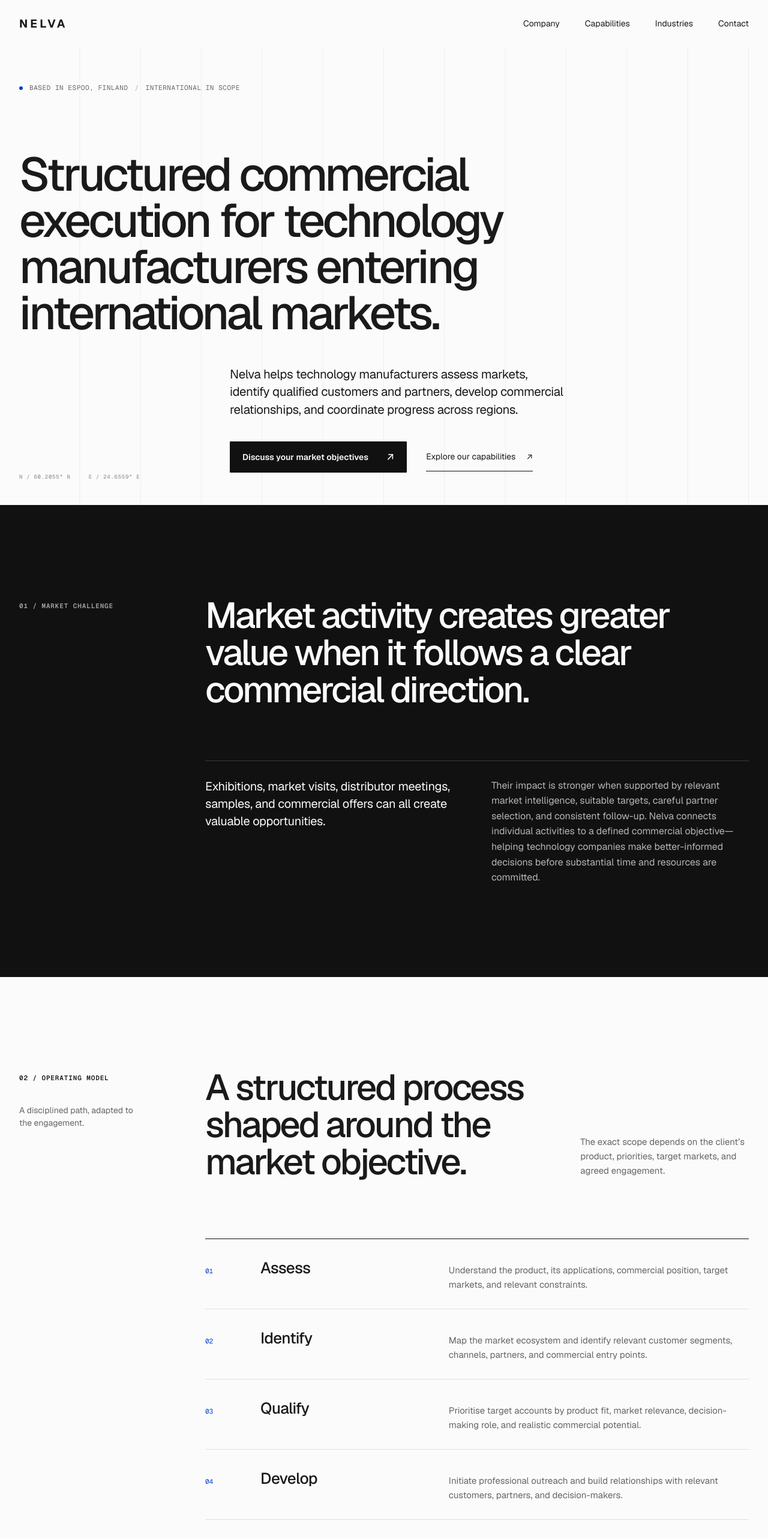
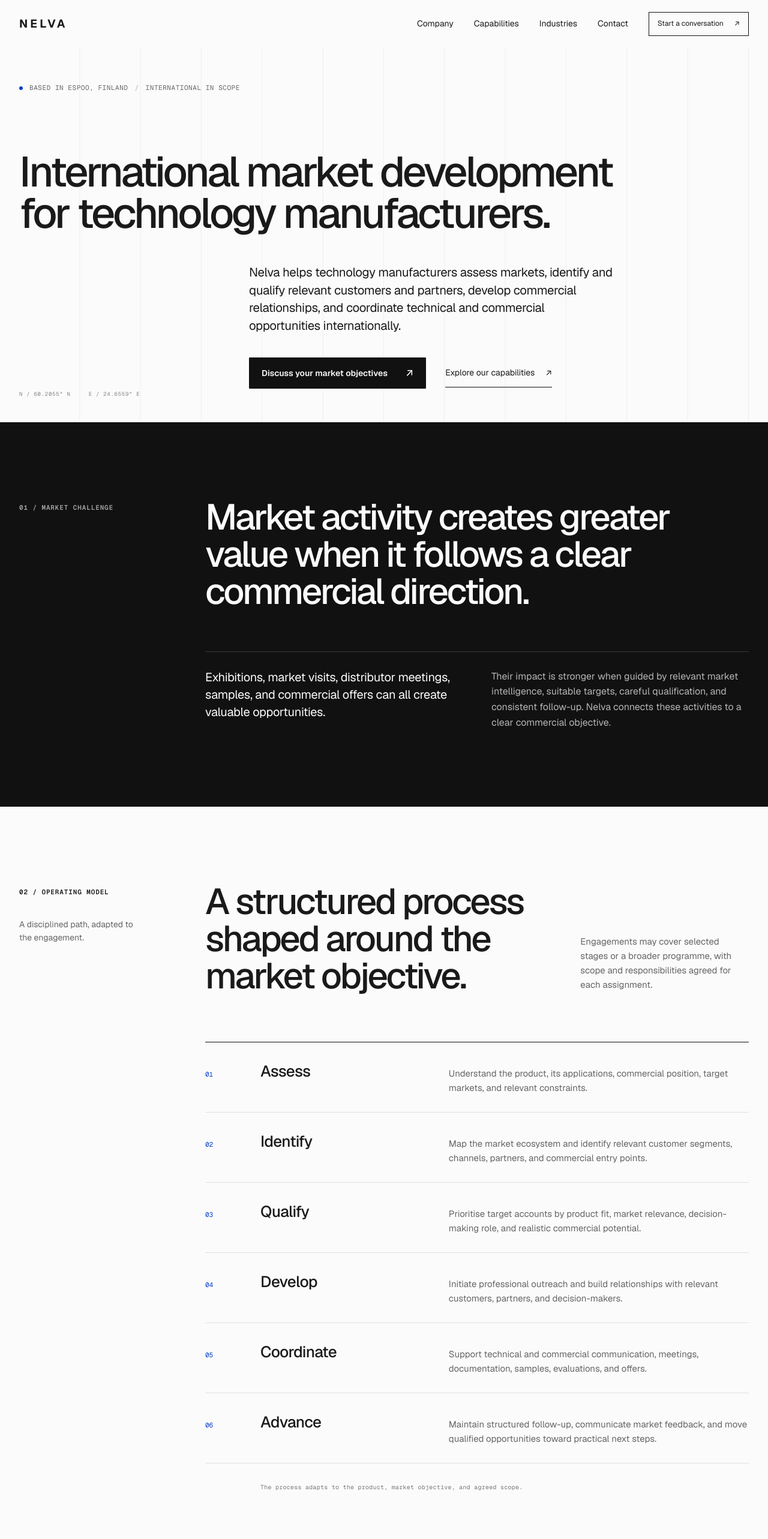
Before and after one commit to Maged-Mukred/Nelva, a Next.js app: page / in a window 1280 px wide. Shown: the top 2566 px of the page at 60% size. Built offline with nearby package versions, Linux system fonts and the light colour scheme.

Commit message:
Refine Nelva homepage focus and conversion

```diff
--- a/app/globals.css
+++ b/app/globals.css
@@ -153,7 +153,7 @@ a {
 .desktop-nav {
   display: flex;
   align-items: center;
-  gap: 42px;
+  gap: 34px;
   font-size: 14px;
 }
 
@@ -180,13 +180,30 @@ a {
   transform-origin: left;
 }
 
+.desktop-nav .nav-cta {
+  min-height: 40px;
+  padding: 0 14px;
+  gap: 18px;
+  border: 1px solid var(--ink);
+  font-size: 12px;
+}
+
+.desktop-nav .nav-cta::after {
+  display: none;
+}
+
+.desktop-nav .nav-cta:hover {
+  background: var(--ink);
+  color: white;
+}
+
 .menu-button,
 .mobile-menu {
   display: none;
 }
 
 .hero {
-  min-height: 94svh;
+  min-height: 88svh;
   padding-top: calc(var(--header-height) + 58px);
   padding-bottom: 40px;
   display: flex;
@@ -234,14 +251,14 @@ a {
 }
 
 .hero-content {
-  width: 75%;
+  width: 82%;
   margin-top: clamp(82px, 12vh, 142px);
 }
 
 .hero h1 {
   margin: 0;
   max-width: 1240px;
-  font-size: clamp(52px, 6.1vw, 94px);
+  font-size: clamp(50px, 5.5vw, 82px);
   font-weight: 470;
   line-height: 0.99;
   letter-spacing: -0.055em;
@@ -340,7 +357,7 @@ a {
 }
 
 .section {
-  padding-block: clamp(112px, 12vw, 176px);
+  padding-block: clamp(104px, 10vw, 152px);
 }
 
 .section h2 {
@@ -364,7 +381,7 @@ a {
   display: grid;
   grid-template-columns: 1fr 1fr;
   gap: 48px;
-  margin-top: 86px;
+  margin-top: 68px;
   padding-top: 28px;
   border-top: 1px solid #3a3a3a;
 }
@@ -397,7 +414,7 @@ a {
 }
 
 .stage-list {
-  margin: 96px 0 0;
+  margin: 78px 0 0;
   padding: 0;
   list-style: none;
   border-top: 1px solid var(--ink);
@@ -465,12 +482,12 @@ a {
 .capability-grid {
   display: grid;
   grid-template-columns: repeat(3, 1fr);
-  margin-top: 96px;
+  margin-top: 76px;
   border-top: 1px solid var(--ink);
 }
 
 .capability-item {
-  min-height: 440px;
+  min-height: 390px;
   padding: 25px 30px 34px;
   border-right: 1px solid var(--line);
   display: flex;
@@ -525,8 +542,64 @@ a {
   border-top: 1px solid var(--line);
 }
 
+.proof-strip {
+  padding-block: 76px;
+  border-top: 1px solid var(--line);
+  border-bottom: 1px solid var(--line);
+  background: var(--paper);
+}
+
+.proof-grid {
+  display: grid;
+  grid-template-columns: 1fr 2fr;
+  gap: clamp(50px, 8vw, 130px);
+  align-items: end;
+}
+
+.proof-grid h2 {
+  max-width: 490px;
+  margin: 24px 0 0;
+  font-size: clamp(30px, 3vw, 46px);
+  font-weight: 480;
+  line-height: 1.08;
+  letter-spacing: -0.04em;
+}
+
+.proof-grid ul {
+  display: grid;
+  grid-template-columns: 1fr 1fr;
+  margin: 0;
+  padding: 0;
+  list-style: none;
+  border-top: 1px solid var(--ink);
+}
+
+.proof-grid li {
+  display: flex;
+  gap: 18px;
+  min-height: 74px;
+  align-items: center;
+  padding: 16px 18px 16px 0;
+  border-bottom: 1px solid var(--line);
+  font-size: 14px;
+}
+
+.proof-grid li:nth-child(odd) {
+  border-right: 1px solid var(--line);
+}
+
+.proof-grid li:nth-child(even) {
+  padding-left: 18px;
+}
+
+.proof-grid li span {
+  color: var(--blue);
+  font-family: var(--font-geist-mono), monospace;
+  font-size: 9px;
+}
+
 .market-list {
-  margin-top: 88px;
+  margin-top: 68px;
   border-top: 1px solid var(--ink);
 }
 
@@ -788,7 +861,7 @@ a {
   }
 
   .hero-content {
-    width: 88%;
+    width: 94%;
   }
 
   .hero-support {
@@ -820,6 +893,10 @@ a {
   .credibility-grid,
   .contact-grid {
     grid-template-columns: 27% 73%;
+  }
+
+  .proof-grid {
+    grid-template-columns: 1fr 1.6fr;
   }
 }
 
@@ -918,7 +995,7 @@ a {
   }
 
   .hero {
-    min-height: 100svh;
+    min-height: 92svh;
     padding-top: calc(var(--header-height) + 35px);
     padding-bottom: 25px;
   }
@@ -973,7 +1050,7 @@ a {
   }
 
   .section {
-    padding-block: 96px;
+    padding-block: 88px;
   }
 
   .section h2 {
@@ -1035,6 +1112,23 @@ a {
 
   .capability-grid {
     margin-top: 56px;
+  }
+
+  .proof-grid {
+    display: block;
+  }
+
+  .proof-grid ul {
+    margin-top: 52px;
+    grid-template-columns: 1fr;
+  }
+
+  .proof-grid li:nth-child(odd) {
+    border-right: 0;
+  }
+
+  .proof-grid li:nth-child(even) {
+    padding-left: 0;
   }
 
   .capability-item h3 {
--- a/app/page.tsx
+++ b/app/page.tsx
@@ -30,8 +30,8 @@ const stages = [
   },
   {
     number: "06",
-    title: "Progress",
-    text: "Maintain structured follow-up, communicate market feedback, monitor opportunities, and recommend practical next steps.",
+    title: "Advance",
+    text: "Maintain structured follow-up, communicate market feedback, and move qualified opportunities toward practical next steps.",
   },
 ];
 
@@ -45,13 +45,13 @@ const capabilities = [
   {
     number: "02",
     title: "Technology Sourcing & Commercial Coordination",
-    text: "Identification and preliminary evaluation of suitable technologies, manufacturers, suppliers, products, and production partners—supported by cross-border coordination of specifications, samples, offers, and early commercial discussions.",
+    text: "Identify and evaluate suitable technologies, manufacturers, suppliers, and production partners—then coordinate specifications, samples, offers, and early commercial discussions across borders.",
     note: "Particularly across Europe and Asia",
   },
   {
     number: "03",
     title: "Payment Technology Advisory & Integration Support",
-    text: "Advisory and coordination support for Android terminals, Smart POS, mPOS, attended devices, and unattended environments—from device selection and initial suitability assessment to samples, evaluations, and requirement coordination.",
+    text: "Support device selection, initial suitability assessment, requirements coordination, samples, evaluations, and communication between manufacturers, customers, and technical partners.",
     note: "Advisory and coordination focused",
   },
 ];
@@ -68,20 +68,17 @@ const markets = [
     text: "Related experience across POS environments, kiosks, vending, parking, transportation, and other unattended or self-service applications.",
   },
   {
-    title: "Security & Access-Control Technology",
-    tag: "Market capability",
-    text: "Relevant product exposure and market-development capability, focused on commercial access and partner coordination rather than installation or certification.",
+    title: "Broader Technology Markets",
+    tag: "Selected opportunities",
+    text: "Market-development support for adjacent B2B technology areas—including security, access control, network devices, and telecommunications—where relevant product fit and commercial access can be developed.",
   },
-  {
-    title: "Network & Telecommunications Technology",
-    tag: "Market capability",
-    text: "Relevant product exposure supporting the identification of suitable markets, customers, distribution channels, and technology partners.",
-  },
-  {
-    title: "Technology Manufacturing & Distribution",
-    tag: "Cross-market ecosystem",
-    text: "Commercial relationships connecting manufacturers, distributors, system integrators, solution providers, and technology buyers.",
-  },
+];
+
+const proofPoints = [
+  "Manufacturer representation",
+  "Distributor & integrator development",
+  "Technical-commercial coordination",
+  "Attended & unattended payment environments",
 ];
 
 function Arrow() {
@@ -133,6 +130,9 @@ export default function Home() {
             <a href="#capabilities">Capabilities</a>
             <a href="#industries">Industries</a>
             <a href="#contact">Contact</a>
+            <a className="nav-cta" href="#contact">
+              Start a conversation <Arrow />
+            </a>
           </nav>
 
           <button
@@ -177,14 +177,14 @@ export default function Home() {
           </div>
           <div className="hero-content">
             <h1>
-              Structured commercial execution for technology manufacturers
-              entering international markets.
+              International market development for technology manufacturers.
             </h1>
             <div className="hero-support">
               <p>
                 Nelva helps technology manufacturers assess markets, identify
-                qualified customers and partners, develop commercial
-                relationships, and coordinate progress across regions.
+                and qualify relevant customers and partners, develop
+                commercial relationships, and coordinate technical and
+                commercial opportunities internationally.
               </p>
               <div className="hero-actions">
                 <a className="button button-dark" href="#contact">
@@ -218,12 +218,10 @@ export default function Home() {
                   and commercial offers can all create valuable opportunities.
                 </p>
                 <p>
-                  Their impact is stronger when supported by relevant market
-                  intelligence, suitable targets, careful partner selection,
-                  and consistent follow-up. Nelva connects individual
-                  activities to a defined commercial objective—helping
-                  technology companies make better-informed decisions before
-                  substantial time and resources are committed.
+                  Their impact is stronger when guided by relevant market
+                  intelligence, suitable targets, careful qualification, and
+                  consistent follow-up. Nelva connects these activities to a
+                  clear commercial objective.
                 </p>
               </div>
             </div>
@@ -240,8 +238,8 @@ export default function Home() {
               <div className="section-heading">
                 <h2>A structured process shaped around the market objective.</h2>
                 <p>
-                  The exact scope depends on the client’s product, priorities,
-                  target markets, and agreed engagement.
+                  Engagements may cover selected stages or a broader programme,
+                  with scope and responsibilities agreed for each assignment.
                 </p>
               </div>
               <ol className="stage-list">
@@ -254,8 +252,7 @@ export default function Home() {
                 ))}
               </ol>
               <p className="scope-note">
-                Not every engagement includes every stage. Nelva does not
-                guarantee sales, contracts, or successful market entry.
+                The process adapts to the product, market objective, and agreed scope.
               </p>
             </div>
           </div>
@@ -286,12 +283,23 @@ export default function Home() {
                 </article>
               ))}
             </div>
-            <p className="capability-boundary">
-              Payment technology support is advisory and coordination focused.
-              Nelva does not independently develop payment software, perform
-              complete integrations, or conduct official certification and
-              testing.
-            </p>
+          </div>
+        </section>
+
+        <section className="proof-strip" aria-labelledby="proof-title">
+          <div className="shell proof-grid">
+            <div>
+              <span className="eyebrow">Practical foundation</span>
+              <h2 id="proof-title">Experience across the technology value chain.</h2>
+            </div>
+            <ul>
+              {proofPoints.map((point, index) => (
+                <li key={point}>
+                  <span>{String(index + 1).padStart(2, "0")}</span>
+                  {point}
+                </li>
+              ))}
+            </ul>
           </div>
         </section>
 
@@ -305,11 +313,10 @@ export default function Home() {
             </div>
             <div className="section-main">
               <div className="section-heading">
-                <h2>Experience across connected technology ecosystems.</h2>
+                <h2>Focused experience across connected technology markets.</h2>
                 <p>
-                  Nelva supports market development where technical products,
-                  commercial channels, and international partnerships must be
-                  understood together.
+                  Supporting manufacturers, distributors, system integrators,
+                  and technology partners across selected markets.
                 </p>
               </div>
               <div className="market-list">
@@ -347,16 +354,15 @@ export default function Home() {
               </p>
               <p className="international-copy">
                 Based in Espoo, Finland, Nelva supports international
-                technology business development across Europe, the Middle
-                East, Africa, China, and other selected markets where relevant
-                opportunities can be developed.
+                technology business development, with experience and
+                professional relationships across Europe, the Middle East,
+                Africa, and China.
               </p>
               <div className="region-line" aria-label="Relevant international markets">
                 <span>Europe</span>
                 <span>Middle East</span>
                 <span>Africa</span>
                 <span>China</span>
-                <span>Selected markets</span>
               </div>
             </div>
           </div>
@@ -372,7 +378,7 @@ export default function Home() {
                 Nelva can help clarify the relevant questions, potential entry
                 points, and a practical scope for further discussion.
               </p>
-              <a className="button button-blue" href="#top">
+              <a className="button button-blue" href="#contact">
                 Explore your next market opportunity <Arrow />
               </a>
               <p className="contact-note">
```
Also changed, not shown: 1 other file (tests, documents, lock files or other folders).
